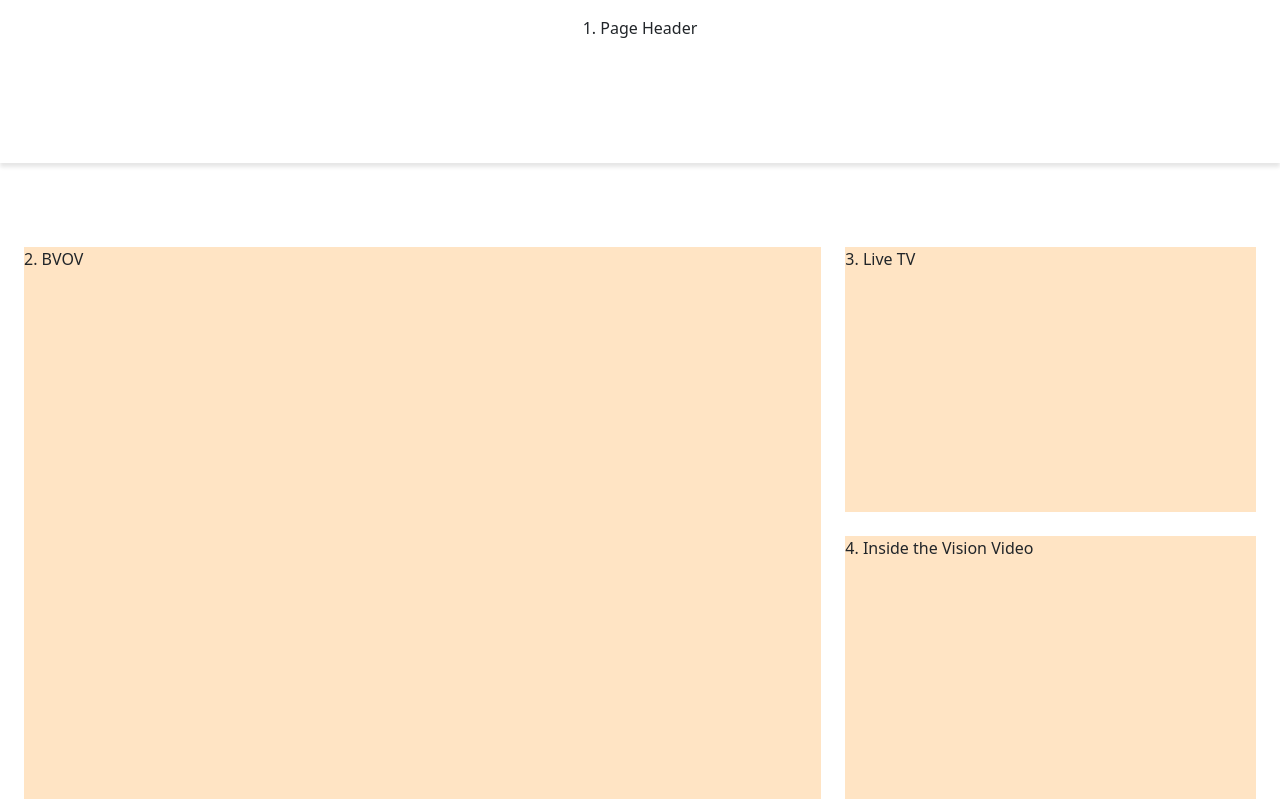
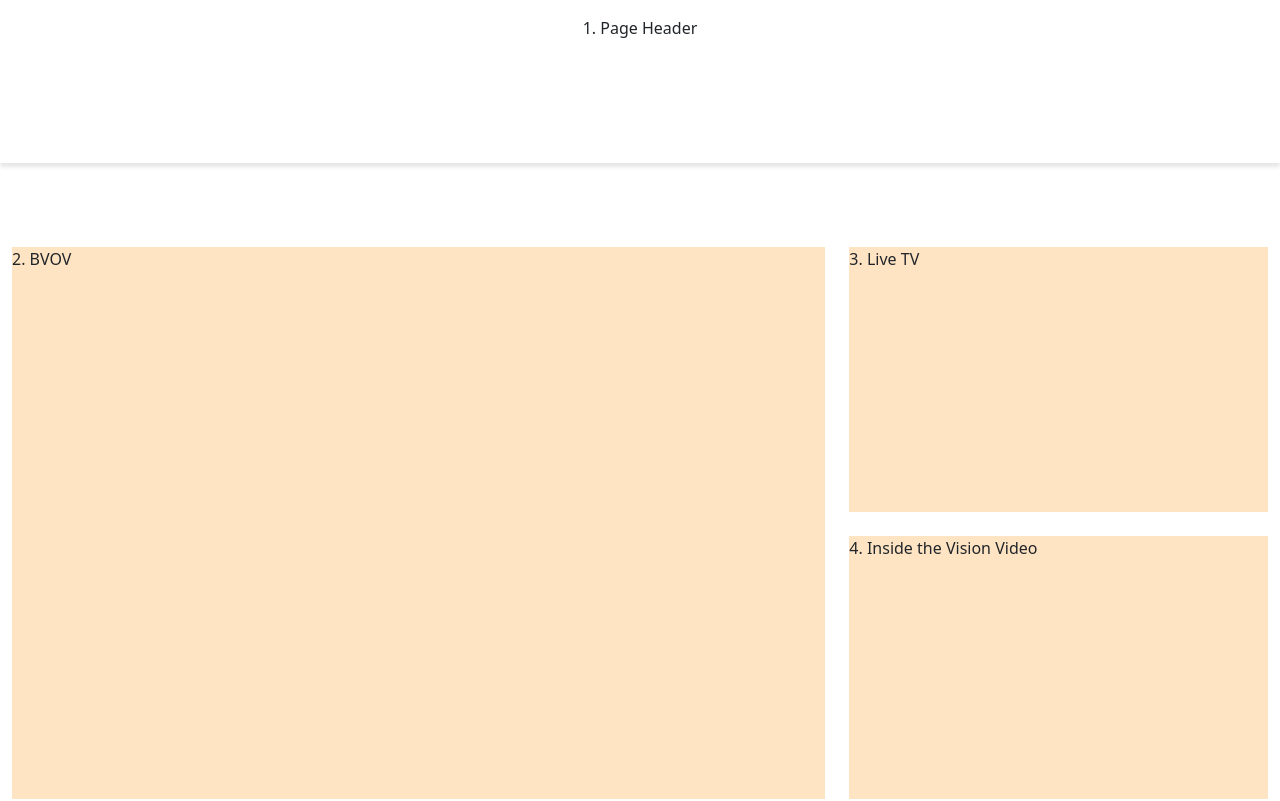
Before and after one commit to kcmus/KCM-watch-front-door, a Nuxt app: page / in a window 1280 px wide. Shown: the top 801 px of the page. Built offline with nearby package versions, Linux system fonts and the light colour scheme.

Commit message:
remove container in main in default.vue

```diff
--- a/layouts/default.vue
+++ b/layouts/default.vue
@@ -11,11 +11,7 @@
     </div>
 
 
-
-
-
-
-    <main class="container">
+    <main >
       <NuxtPage/>
     </main>
 
@@ -71,6 +67,28 @@
 
   main {
     margin-top: 60px;
+
+
+
+
   }
 }
+
+
+/* iPad Air, iPad Pro, and Surface Pro 7 */
+@media only screen and (min-device-width: 820px) and (max-device-width: 1366px),
+       only screen and (min-width: 912px) and (max-width: 1440px) {
+    .container {
+       padding-left: 1px;
+       padding-right: 1px;
+        max-width: 100%;
+        margin: 0 auto;
+    }
+
+
+}
+
+
+
+
 </style>
```
